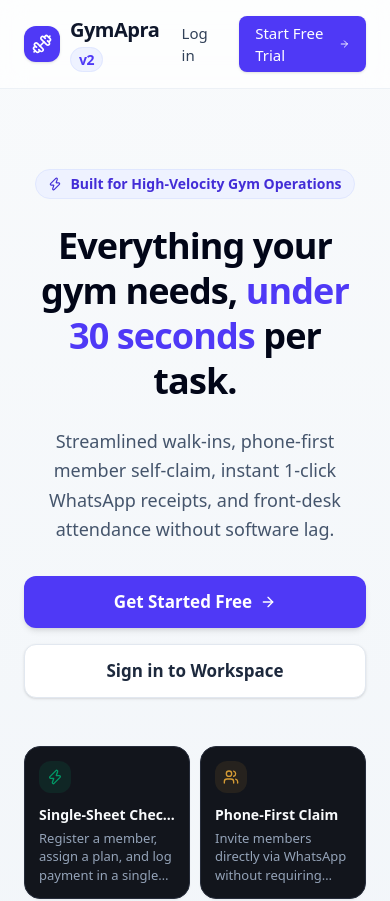
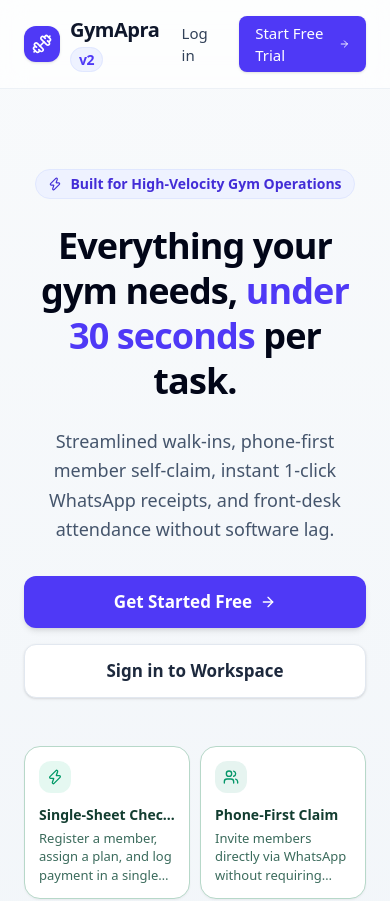
Before and after one commit to MohseenAH/Gym-Saas, a Next.js app: page / in a window 390 px wide. Shown: the top 901 px of the page. Built offline with nearby package versions, Linux system fonts and the light colour scheme; no server answers.

Commit message:
updated themes and other pages ui

```diff
--- a/app/globals.css
+++ b/app/globals.css
@@ -8,17 +8,21 @@
   --color-background: var(--background);
   --color-foreground: var(--foreground);
   --color-card: var(--card);
-  --color-card-foreground: var(--foreground);
+  --color-card-foreground: var(--card-foreground);
   --color-sidebar: var(--sidebar);
+  --color-sidebar-accent: var(--sidebar-accent);
+  --color-sidebar-foreground: var(--sidebar-foreground);
+  --color-sidebar-muted: var(--sidebar-muted);
   --color-popover: var(--popover);
-  --color-popover-foreground: var(--foreground);
+  --color-popover-foreground: var(--popover-foreground);
   --color-muted: var(--muted);
   --color-muted-foreground: var(--muted-foreground);
   --color-border: var(--border);
   --color-primary: var(--primary);
+  --color-primary-hover: var(--primary-hover);
   --color-primary-foreground: var(--primary-foreground);
   --color-secondary: var(--secondary);
-  --color-secondary-foreground: var(--foreground);
+  --color-secondary-foreground: var(--secondary-foreground);
   --color-accent: var(--accent);
   --color-accent-foreground: var(--accent-foreground);
   --color-input: var(--input);
@@ -106,54 +110,65 @@ input, select, textarea {
 }
 
 /* ==========================================================================
-   GymApra V2 — 4 Explicit Theme Palettes
+   GymApra V2 — Final 4 Color Themes (2 Light + 2 Dark)
    ========================================================================== */
 
-/* 1. Light — White-Jade Blended Wash: Alpine Jade */
+/* 1. Light — Default Light Theme: Emerald Mist (Aliases: alpine-jade) */
+:root,
+html[data-theme="emerald-mist"],
 html[data-theme="alpine-jade"] {
-  --background: #E2F1EA;
+  --background: #DDEFE6;
   --card: #FFFFFF;
-  --card-foreground: #0F1F18;
-  --sidebar: #0B2E26;
+  --card-foreground: #123D30;
+  --sidebar: #064E3B;
+  --sidebar-accent: #126C54;
+  --sidebar-foreground: #FFFFFF;
+  --sidebar-muted: #A7F3D0;
   --popover: #FFFFFF;
-  --popover-foreground: #0F1F18;
-  --foreground: #0F1F18;
-  --muted: #D5E9DF;
-  --muted-foreground: #476356;
-  --border: #BDD8CC;
-  --input: #D5E9DF;
-  --primary: #0F766E;
+  --popover-foreground: #123D30;
+  --foreground: #123D30;
+  --muted: #D3E9DD;
+  --muted-foreground: #3B6B5C;
+  --border: #B7D8C9;
+  --input: #B7D8C9;
+  --primary: #059669;
+  --primary-hover: #047857;
   --primary-foreground: #FFFFFF;
-  --secondary: #D5E9DF;
-  --secondary-foreground: #0F1F18;
-  --accent: rgba(15, 118, 110, 0.12);
-  --accent-foreground: #0F766E;
-  --ring: #0F766E;
+  --secondary: #D3E9DD;
+  --secondary-foreground: #123D30;
+  --accent: rgba(5, 150, 105, 0.12);
+  --accent-foreground: #059669;
+  --ring: #059669;
   --success: hsl(158 75% 38%);
   --warning: hsl(38 92% 50%);
   --destructive: hsl(0 84% 60%);
   --radius: 0.625rem;
-  --bg-overlay: radial-gradient(circle at 85% 10%, rgba(15, 118, 110, 0.08), transparent 45%), linear-gradient(135deg, #D9EEE4 0%, #E7F4EE 52%, #D4EAE0 100%);
-  --bg-radial-glow: radial-gradient(circle at 50% 0%, rgba(15, 118, 110, 0.06) 0%, transparent 60%);
+  --bg-overlay: radial-gradient(circle at 85% 10%, rgba(5, 150, 105, 0.08), transparent 45%), linear-gradient(135deg, #D5EBE0 0%, #E3F2EB 52%, #D0E7DC 100%);
+  --bg-radial-glow: radial-gradient(circle at 50% 0%, rgba(5, 150, 105, 0.06) 0%, transparent 60%);
 }
 
-/* 2. Light — Glacier-Tinted Wash Mixed with White: Glacier Slate */
+/* 2. Light — Glacier Frost (Aliases: glacier-slate) */
+html[data-theme="glacier-frost"],
 html[data-theme="glacier-slate"] {
-  --background: #E1ECF8;
+  --background: #DCEAF7;
   --card: #FFFFFF;
-  --card-foreground: #0F172A;
-  --sidebar: #0F172A;
+  --card-foreground: #10243E;
+  --sidebar: #10243E;
+  --sidebar-accent: #234C78;
+  --sidebar-foreground: #FFFFFF;
+  --sidebar-muted: #BFDBFE;
   --popover: #FFFFFF;
-  --popover-foreground: #0F172A;
-  --foreground: #0F172A;
-  --muted: #D4E3F4;
-  --muted-foreground: #475569;
-  --border: #C0D4EB;
-  --input: #D4E3F4;
+  --popover-foreground: #10243E;
+  --foreground: #10243E;
+  --muted: #D0E1F1;
+  --muted-foreground: #476484;
+  --border: #B8D0E6;
+  --input: #B8D0E6;
   --primary: #2563EB;
+  --primary-hover: #1D4ED8;
   --primary-foreground: #FFFFFF;
-  --secondary: #D4E3F4;
-  --secondary-foreground: #0F172A;
+  --secondary: #D0E1F1;
+  --secondary-foreground: #10243E;
   --accent: rgba(37, 99, 235, 0.12);
   --accent-foreground: #2563EB;
   --ring: #2563EB;
@@ -161,66 +176,78 @@ html[data-theme="glacier-slate"] {
   --warning: hsl(38 92% 50%);
   --destructive: hsl(0 84% 60%);
   --radius: 0.625rem;
-  --bg-overlay: radial-gradient(circle at 85% 10%, rgba(37, 99, 235, 0.08), transparent 45%), linear-gradient(135deg, #D9E7F6 0%, #E8F1FA 52%, #D4E3F4 100%);
+  --bg-overlay: radial-gradient(circle at 85% 10%, rgba(37, 99, 235, 0.08), transparent 45%), linear-gradient(135deg, #D4E5F5 0%, #E4EFF9 52%, #CFE2F3 100%);
   --bg-radial-glow: radial-gradient(circle at 50% 0%, rgba(37, 99, 235, 0.06) 0%, transparent 60%);
 }
 
-/* 3. Dark — Deep Charcoal with Warm-Gold Depth: Obsidian Champagne (Default Root) */
-:root,
+/* 3. Dark — Obsidian Champagne */
 html[data-theme="obsidian-champagne"] {
-  --background: #090B0F;
-  --card: #12151C;
-  --card-foreground: #F8FAFC;
-  --sidebar: #0D1017;
-  --popover: #12151C;
-  --popover-foreground: #F8FAFC;
-  --foreground: #F8FAFC;
-  --muted: #1A1F2B;
-  --muted-foreground: #94A3B8;
-  --border: #262C3A;
-  --input: #1A1F2B;
-  --primary: #D49B35;
-  --primary-foreground: #090B0F;
-  --secondary: #1A1F2B;
-  --secondary-foreground: #F8FAFC;
-  --accent: rgba(212, 155, 53, 0.15);
-  --accent-foreground: #D49B35;
-  --ring: #D49B35;
+  --background: #171717;
+  --card: #242424;
+  --card-foreground: #F5F5F4;
+  --sidebar: #0D0D0D;
+  --sidebar-accent: #383024;
+  --sidebar-foreground: #F5F5F4;
+  --sidebar-muted: #A8A29E;
+  --popover: #242424;
+  --popover-foreground: #F5F5F4;
+  --foreground: #F5F5F4;
+  --muted: #333333;
+  --muted-foreground: #A8A29E;
+  --border: #404040;
+  --input: #404040;
+  --primary: #C9A66B;
+  --primary-hover: #B89455;
+  --primary-foreground: #171717;
+  --secondary: #333333;
+  --secondary-foreground: #F5F5F4;
+  --accent: rgba(201, 166, 107, 0.15);
+  --accent-foreground: #C9A66B;
+  --ring: #C9A66B;
   --success: hsl(142 71% 45%);
   --warning: hsl(38 92% 50%);
   --destructive: hsl(0 84% 60%);
   --radius: 0.625rem;
-  --bg-overlay: radial-gradient(circle at top right, rgba(212, 155, 53, 0.14), transparent 50%), linear-gradient(180deg, #090B0F 0%, #0D1016 100%);
-  --bg-radial-glow: radial-gradient(circle at 50% 0%, rgba(212, 155, 53, 0.08) 0%, transparent 60%);
+  --bg-overlay: radial-gradient(circle at top right, rgba(201, 166, 107, 0.14), transparent 50%), linear-gradient(180deg, #171717 0%, #1F1F1F 100%);
+  --bg-radial-glow: radial-gradient(circle at 50% 0%, rgba(201, 166, 107, 0.08) 0%, transparent 60%);
 }
 
-/* 4. Dark — Midnight Slate with Sapphire Depth: Arctic Titanium */
+/* 4. Dark — Electric Sapphire (Aliases: arctic-titanium) */
+html[data-theme="electric-sapphire"],
 html[data-theme="arctic-titanium"] {
-  --background: #08111E;
-  --card: #0F1C2E;
-  --card-foreground: #F1F5F9;
-  --sidebar: #0A1525;
-  --popover: #0F1C2E;
-  --popover-foreground: #F1F5F9;
-  --foreground: #F1F5F9;
-  --muted: #16263D;
-  --muted-foreground: #94A3B8;
-  --border: #1E3352;
-  --input: #16263D;
-  --primary: #2563EB;
+  --background: #080F24;
+  --card: #111D38;
+  --card-foreground: #F1F6FF;
+  --sidebar: #060B19;
+  --sidebar-accent: #1D4ED8;
+  --sidebar-foreground: #F1F6FF;
+  --sidebar-muted: #94A8C7;
+  --popover: #111D38;
+  --popover-foreground: #F1F6FF;
+  --foreground: #F1F6FF;
+  --muted: #1B2B4A;
+  --muted-foreground: #94A8C7;
+  --border: #334766;
+  --input: #334766;
+  --primary: #3B82F6;
+  --primary-hover: #2563EB;
   --primary-foreground: #FFFFFF;
-  --secondary: #16263D;
-  --secondary-foreground: #F1F5F9;
-  --accent: rgba(37, 99, 235, 0.15);
-  --accent-foreground: #2563EB;
-  --ring: #2563EB;
+  --secondary: #1B2B4A;
+  --secondary-foreground: #F1F6FF;
+  --accent: rgba(59, 130, 246, 0.16);
+  --accent-foreground: #3B82F6;
+  --ring: #3B82F6;
   --success: hsl(158 75% 38%);
   --warning: hsl(38 92% 50%);
   --destructive: hsl(0 84% 60%);
   --radius: 0.625rem;
-  --bg-overlay: radial-gradient(circle at top right, rgba(37, 99, 235, 0.16), transparent 50%), linear-gradient(180deg, #08111E 0%, #0B1626 100%);
-  --bg-radial-glow: radial-gradient(circle at 50% 0%, rgba(37, 99, 235, 0.08) 0%, transparent 60%);
+  --bg-overlay: radial-gradient(circle at top right, rgba(59, 130, 246, 0.16), transparent 50%), linear-gradient(180deg, #080F24 0%, #0D1735 100%);
+  --bg-radial-glow: radial-gradient(circle at 50% 0%, rgba(59, 130, 246, 0.08) 0%, transparent 60%);
 }
+
+/* ==========================================================================
+   Print Styles
+   ========================================================================== */
 
 @media print {
   aside,
--- a/components/layout/topbar.tsx
+++ b/components/layout/topbar.tsx
@@ -304,8 +304,9 @@ export function Topbar({
                   <span className="capitalize text-primary font-semibold">{theme}</span>
                 </div>
                 <div className="grid grid-cols-4 gap-1">
-                  {(["alpine-jade", "glacier-slate", "obsidian-champagne", "arctic-titanium"] as GymTheme[]).map((t) => {
+                  {(["emerald-mist", "glacier-frost", "obsidian-champagne", "electric-sapphire"] as GymTheme[]).map((t) => {
                     const cfg = THEME_CONFIGS[t];
+                    if (!cfg) return null;
                     const isCurrent = theme === t;
                     return (
                       <button
@@ -329,7 +330,7 @@ export function Topbar({
                           />
                         </span>
                         <span className="capitalize text-[10px] truncate w-full text-center">
-                          {t.split("-")[0]}
+                          {cfg.label.split(" ")[0]}
                         </span>
                       </button>
                     );
--- a/lib/theme.ts
+++ b/lib/theme.ts
@@ -26,52 +26,74 @@ export const THEME_CONFIGS: Record<
     swatchColors: [string, string];
   }
 > = {
-  "alpine-jade": {
-    label: "Alpine Jade",
-    description: "Fresh, natural, green/teal identity.",
-    primaryColor: "#0F766E",
-    bgTone: "#E2F1EA",
+  "emerald-mist": {
+    label: "Emerald Mist",
+    description: "Fresh, natural emerald & mist-white identity (Default Light).",
+    primaryColor: "#059669",
+    bgTone: "#DDEFE6",
     mode: "light",
-    swatchColors: ["#FFFFFF", "#0F766E"],
+    swatchColors: ["#FFFFFF", "#059669"],
   },
-  "glacier-slate": {
-    label: "Glacier Slate",
-    description: "Clean, professional, high-trust SaaS.",
+  "glacier-frost": {
+    label: "Glacier Frost",
+    description: "Clean, crisp sapphire & glacier-white SaaS.",
     primaryColor: "#2563EB",
-    bgTone: "#E1ECF8",
+    bgTone: "#DCEAF7",
     mode: "light",
     swatchColors: ["#FFFFFF", "#2563EB"],
   },
   "obsidian-champagne": {
     label: "Obsidian Champagne",
-    description: "Premium, elegant, dark luxury.",
-    primaryColor: "#D49B35",
-    bgTone: "#090B0F",
+    description: "Premium, elegant dark luxury with warm champagne gold.",
+    primaryColor: "#C9A66B",
+    bgTone: "#171717",
     mode: "dark",
-    swatchColors: ["#12151C", "#D49B35"],
+    swatchColors: ["#242424", "#C9A66B"],
   },
-  "arctic-titanium": {
-    label: "Arctic Titanium",
-    description: "Cool, modern, technology-inspired.",
-    primaryColor: "#2563EB",
-    bgTone: "#08111E",
+  "electric-sapphire": {
+    label: "Electric Sapphire",
+    description: "Cool, high-energy deep sapphire with vivid electric blue.",
+    primaryColor: "#3B82F6",
+    bgTone: "#080F24",
     mode: "dark",
-    swatchColors: ["#0F1C2E", "#2563EB"],
+    swatchColors: ["#111D38", "#3B82F6"],
   },
 };
 
 export function isDarkTheme(theme: ThemeId | string | null | undefined): boolean {
-  return theme === "obsidian-champagne" || theme === "arctic-titanium";
+  return (
+    theme === "obsidian-champagne" ||
+    theme === "electric-sapphire" ||
+    theme === "arctic-titanium" ||
+    theme === "dark" ||
+    theme === "royal-bordeaux" ||
+    theme === "iron"
+  );
 }
 
 export function normalizeTheme(rawTheme: string | null | undefined): ThemeId {
   if (!rawTheme) return DEFAULT_THEME_ID;
   if (isValidTheme(rawTheme)) return rawTheme;
-  // Graceful migration & fallbacks
-  if (rawTheme === "royal-bordeaux") return "obsidian-champagne";
-  if (rawTheme === "dark") return "obsidian-champagne";
-  if (rawTheme === "iron") return "obsidian-champagne";
-  if (rawTheme === "light" || rawTheme === "sage") return "alpine-jade";
+
+  // Legacy Theme Fallbacks
+  if (rawTheme === "alpine-jade" || rawTheme === "light" || rawTheme === "sage") {
+    return "emerald-mist";
+  }
+  if (rawTheme === "glacier-slate") {
+    return "glacier-frost";
+  }
+  if (rawTheme === "arctic-titanium") {
+    return "electric-sapphire";
+  }
+  if (
+    rawTheme === "obsidian-champagne" ||
+    rawTheme === "royal-bordeaux" ||
+    rawTheme === "dark" ||
+    rawTheme === "iron"
+  ) {
+    return "obsidian-champagne";
+  }
+
   return DEFAULT_THEME_ID;
 }
 
@@ -92,10 +114,7 @@ export function setGymTheme(theme: ThemeId | string) {
     localStorage.setItem("gymapra_theme", valid);
     document.documentElement.setAttribute("data-theme", valid);
     document.documentElement.dataset.theme = valid;
-    document.documentElement.classList.toggle(
-      "dark",
-      valid === "obsidian-champagne" || valid === "arctic-titanium"
-    );
+    document.documentElement.classList.toggle("dark", isDarkTheme(valid));
     window.dispatchEvent(new CustomEvent("gymapra-theme-change", { detail: valid }));
   } catch {
     // Ignore storage errors
--- a/lib/themes/theme-config.ts
+++ b/lib/themes/theme-config.ts
@@ -3,16 +3,16 @@
 // ============================================================================
 
 export type ThemeId =
-  | "alpine-jade"
-  | "glacier-slate"
+  | "emerald-mist"
+  | "glacier-frost"
   | "obsidian-champagne"
-  | "arctic-titanium";
+  | "electric-sapphire";
 
 export const VALID_THEMES: readonly ThemeId[] = [
-  "alpine-jade",
-  "glacier-slate",
+  "emerald-mist",
+  "glacier-frost",
   "obsidian-champagne",
-  "arctic-titanium",
+  "electric-sapphire",
 ] as const;
 
 export function isValidTheme(theme: string | null | undefined): theme is ThemeId {
@@ -25,64 +25,89 @@ export interface ThemeMetadata {
   mode: "light" | "dark";
   description: string;
   primaryColor: string;
+  primaryHover: string;
   bgTone: string;
   swatchColors: [string, string]; // [surface, accent]
   overlayCss: string;
   radialGlow: string;
+  sidebarBg: string;
+  sidebarAccent: string;
+  sidebarForeground: string;
+  sidebarMuted: string;
 }
 
 export const THEME_LIST: ThemeMetadata[] = [
   {
-    id: "alpine-jade",
-    name: "Alpine Jade",
+    id: "emerald-mist",
+    name: "Emerald Mist",
     mode: "light",
-    description: "Fresh, natural, green/teal identity.",
-    primaryColor: "#0F766E",
-    bgTone: "#E2F1EA",
-    swatchColors: ["#FFFFFF", "#0F766E"],
+    description: "Fresh, natural emerald & mist-white identity (Default Light).",
+    primaryColor: "#059669",
+    primaryHover: "#047857",
+    bgTone: "#DDEFE6",
+    swatchColors: ["#FFFFFF", "#059669"],
     overlayCss:
-      "radial-gradient(circle at 85% 10%, rgba(15, 118, 110, 0.08), transparent 45%), linear-gradient(135deg, #D9EEE4 0%, #E7F4EE 52%, #D4EAE0 100%)",
+      "radial-gradient(circle at 85% 10%, rgba(5, 150, 105, 0.08), transparent 45%), linear-gradient(135deg, #D5EBE0 0%, #E3F2EB 52%, #D0E7DC 100%)",
     radialGlow:
-      "radial-gradient(circle at 50% 0%, rgba(15, 118, 110, 0.06) 0%, transparent 60%)",
+      "radial-gradient(circle at 50% 0%, rgba(5, 150, 105, 0.06) 0%, transparent 60%)",
+    sidebarBg: "#064E3B",
+    sidebarAccent: "#126C54",
+    sidebarForeground: "#FFFFFF",
+    sidebarMuted: "#A7F3D0",
   },
   {
-    id: "glacier-slate",
-    name: "Glacier Slate",
+    id: "glacier-frost",
+    name: "Glacier Frost",
     mode: "light",
-    description: "Clean, professional, high-trust SaaS.",
+    description: "Clean, crisp sapphire & glacier-white SaaS.",
     primaryColor: "#2563EB",
-    bgTone: "#E1ECF8",
+    primaryHover: "#1D4ED8",
+    bgTone: "#DCEAF7",
     swatchColors: ["#FFFFFF", "#2563EB"],
     overlayCss:
-      "radial-gradient(circle at 85% 10%, rgba(37, 99, 235, 0.08), transparent 45%), linear-gradient(135deg, #D9E7F6 0%, #E8F1FA 52%, #D4E3F4 100%)",
+      "radial-gradient(circle at 85% 10%, rgba(37, 99, 235, 0.08), transparent 45%), linear-gradient(135deg, #D4E5F5 0%, #E4EFF9 52%, #CFE2F3 100%)",
     radialGlow:
       "radial-gradient(circle at 50% 0%, rgba(37, 99, 235, 0.06) 0%, transparent 60%)",
+    sidebarBg: "#10243E",
+    sidebarAccent: "#234C78",
+    sidebarForeground: "#FFFFFF",
+    sidebarMuted: "#BFDBFE",
   },
   {
     id: "obsidian-champagne",
     name: "Obsidian Champagne",
     mode: "dark",
-    description: "Premium, elegant, dark luxury.",
-    primaryColor: "#D49B35",
-    bgTone: "#090B0F",
-    swatchColors: ["#12151C", "#D49B35"],
+    description: "Premium, elegant dark luxury with warm champagne gold.",
+    primaryColor: "#C9A66B",
+    primaryHover: "#B89455",
+    bgTone: "#171717",
+    swatchColors: ["#242424", "#C9A66B"],
     overlayCss:
-      "radial-gradient(circle at top right, rgba(212, 155, 53, 0.14), transparent 50%), linear-gradient(180deg, #090B0F 0%, #0D1016 100%)",
+      "radial-gradient(circle at top right, rgba(201, 166, 107, 0.14), transparent 50%), linear-gradient(180deg, #171717 0%, #1F1F1F 100%)",
     radialGlow:
-      "radial-gradient(circle at 50% 0%, rgba(212, 155, 53, 0.08) 0%, transparent 60%)",
+      "radial-gradient(circle at 50% 0%, rgba(201, 166, 107, 0.08) 0%, transparent 60%)",
+    sidebarBg: "#0D0D0D",
+    sidebarAccent: "#383024",
+    sidebarForeground: "#F5F5F4",
+    sidebarMuted: "#A8A29E",
   },
   {
-    id: "arctic-titanium",
-    name: "Arctic Titanium",
+    id: "electric-sapphire",
+    name: "Electric Sapphire",
     mode: "dark",
-    description: "Cool, modern, technology-inspired.",
-    primaryColor: "#2563EB",
-    bgTone: "#08111E",
-    swatchColors: ["#0F1C2E", "#2563EB"],
+    description: "Cool, high-energy deep sapphire with vivid electric blue.",
+    primaryColor: "#3B82F6",
+    primaryHover: "#2563EB",
+    bgTone: "#080F24",
+    swatchColors: ["#111D38", "#3B82F6"],
     overlayCss:
-      "radial-gradient(circle at top right, rgba(37, 99, 235, 0.16), transparent 50%), linear-gradient(180deg, #08111E 0%, #0B1626 100%)",
+      "radial-gradient(circle at top right, rgba(59, 130, 246, 0.16), transparent 50%), linear-gradient(180deg, #080F24 0%, #0D1735 100%)",
     radialGlow:
-      "radial-gradient(circle at 50% 0%, rgba(37, 99, 235, 0.08) 0%, transparent 60%)",
+      "radial-gradient(circle at 50% 0%, rgba(59, 130, 246, 0.08) 0%, transparent 60%)",
+    sidebarBg: "#060B19",
+    sidebarAccent: "#1D4ED8",
+    sidebarForeground: "#F1F6FF",
+    sidebarMuted: "#94A8C7",
   },
 ];
 
@@ -94,4 +119,4 @@ export const THEMES_BY_ID: Record<ThemeId, ThemeMetadata> = THEME_LIST.reduce(
   {} as Record<ThemeId, ThemeMetadata>
 );
 
-export const DEFAULT_THEME_ID: ThemeId = "obsidian-champagne";
+export const DEFAULT_THEME_ID: ThemeId = "emerald-mist";
```
Also changed, not shown: app/layout.tsx (+9 -8 lines), app/portal/[gymId]/layout.tsx (+11 -3 lines), components/layout/sidebar.tsx (+29 -11 lines).
